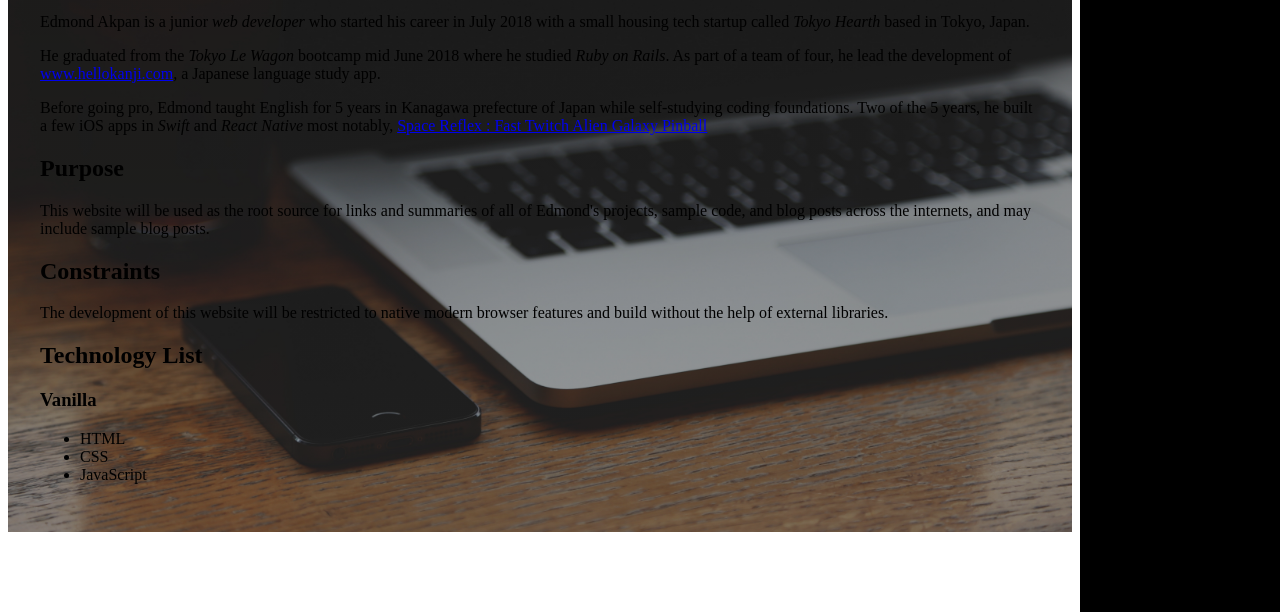
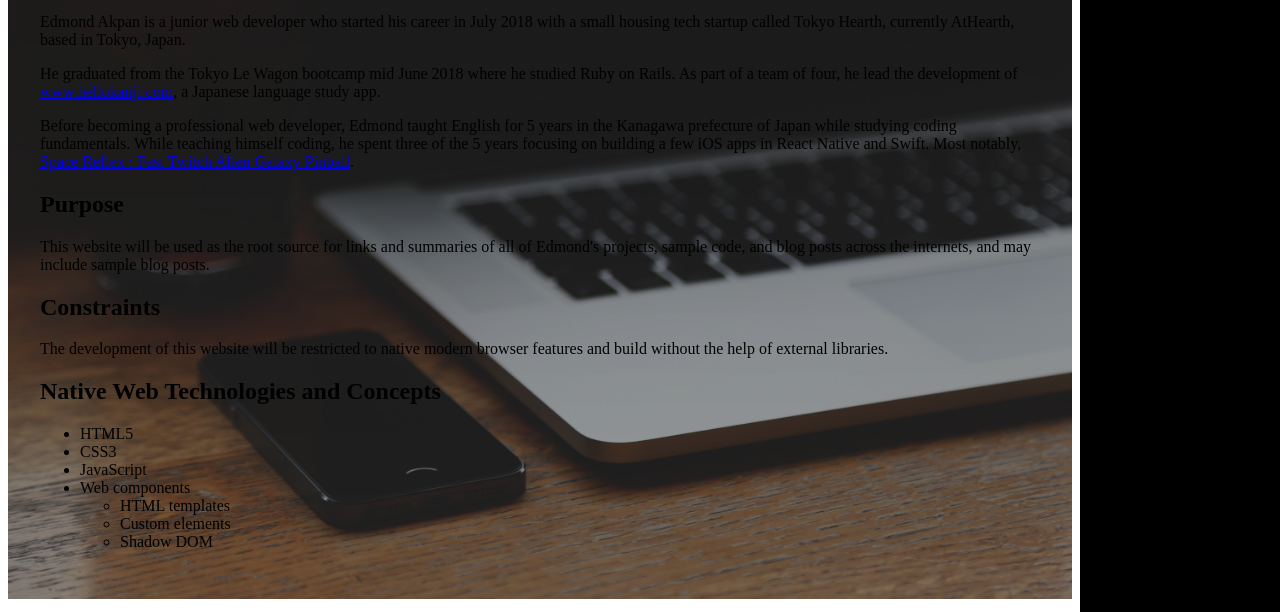
Before and after one commit to Edmond-Dantes/edmond-dantes.github.io, a website with bundled scripts: page index.html in a window 1280 px wide. Shown: the part 188-800 px from the top of the page. Built offline with nearby package versions, Linux system fonts and the light colour scheme.

Commit message:
small changes to homepage text and css

```diff
--- /dev/null
+++ b/css/components/span.css
@@ -0,0 +1,3 @@
+.highlighted {
+  color: var(--fg-primary);
+}
--- a/css/default.css
+++ b/css/default.css
@@ -12,7 +12,7 @@ body {
 }
 
 em {
-  font-weight: bold;
+  /*font-weight: bold;*/
 }
 
 a {
--- a/index.html
+++ b/index.html
@@ -19,9 +19,9 @@
 
         <p>"Currently losing sleep learning cool stuff"</p>
 
-        <p>Edmond Akpan is a junior <em>web developer</em> who started his career in July 2018 with a small housing tech startup called <em>Tokyo Hearth</em> based in Tokyo, Japan.</p>
-        <p>He graduated from the <em>Tokyo Le Wagon</em> bootcamp mid June 2018 where he studied <em>Ruby on Rails</em>. As part of a team of four, he lead the development of <a href="http://www.hellokanji.com">www.hellokanji.com</a>, a Japanese language study app.</p>
-        <p>Before going pro, Edmond taught English for 5 years in Kanagawa prefecture of Japan while self-studying coding foundations. Two of the 5 years, he built a few iOS apps in <em>Swift</em> and <em>React Native</em> most notably, <a href="https://itunes.apple.com/es/app/space-reflex-fast-twitch-alien-galaxy-pinball/id1232525863">Space Reflex : Fast Twitch Alien Galaxy Pinball</a></p>
+        <p>Edmond Akpan is a junior <span class="highlighted">web developer</span> who started his career in July 2018 with a small housing tech startup called <span class="highlighted">Tokyo Hearth</span>, currently AtHearth, based in Tokyo, Japan.</p>
+        <p>He graduated from the <span class="highlighted">Tokyo Le Wagon</span> bootcamp mid June 2018 where he studied <span class="highlighted">Ruby on Rails</span>. As part of a team of four, he lead the development of <a href="http://www.hellokanji.com">www.hellokanji.com</a>, a Japanese language study app.</p>
+        <p>Before becoming a professional web developer, Edmond taught English for 5 years in the Kanagawa prefecture of Japan while studying coding fundamentals. While teaching himself coding, he spent three of the 5 years focusing on building a few iOS apps in <span class="highlighted">React Native</span> and <span class="highlighted">Swift</span>. Most notably, <a href="https://itunes.apple.com/es/app/space-reflex-fast-twitch-alien-galaxy-pinball/id1232525863">Space Reflex : Fast Twitch Alien Galaxy Pinball</a>.</p>
 
         <h2>Purpose</h2>
         This website will be used as the root source for links and summaries of all of Edmond's projects, sample code, and blog posts across the internets, and may include sample blog posts.
@@ -29,12 +29,18 @@
         <h2>Constraints</h2>
         The development of this website will be restricted to native modern browser features and build without the help of external libraries.
 
-        <h2>Technology List</h2>
-        <h3>Vanilla</h3>
+        <h2>Native Web Technologies and Concepts</h2>
         <ul>
-          <li>HTML</li>
-          <li>CSS</li>
+          <li>HTML5</li>
+          <li>CSS3</li>
           <li>JavaScript</li>
+          <li>Web components
+            <ul>
+              <li>HTML templates</li>
+              <li>Custom elements</li>
+              <li>Shadow DOM</li>
+            </ul>
+          </li>
         </ul>
       </div>
 
--- a/p/home/home.css
+++ b/p/home/home.css
@@ -1,2 +1,3 @@
 @import '../../css/components/main-nav.css';
 @import '../../css/components/page-layout.css';
+@import '../../css/components/span.css';
```
Also changed, not shown: 2 other files.
